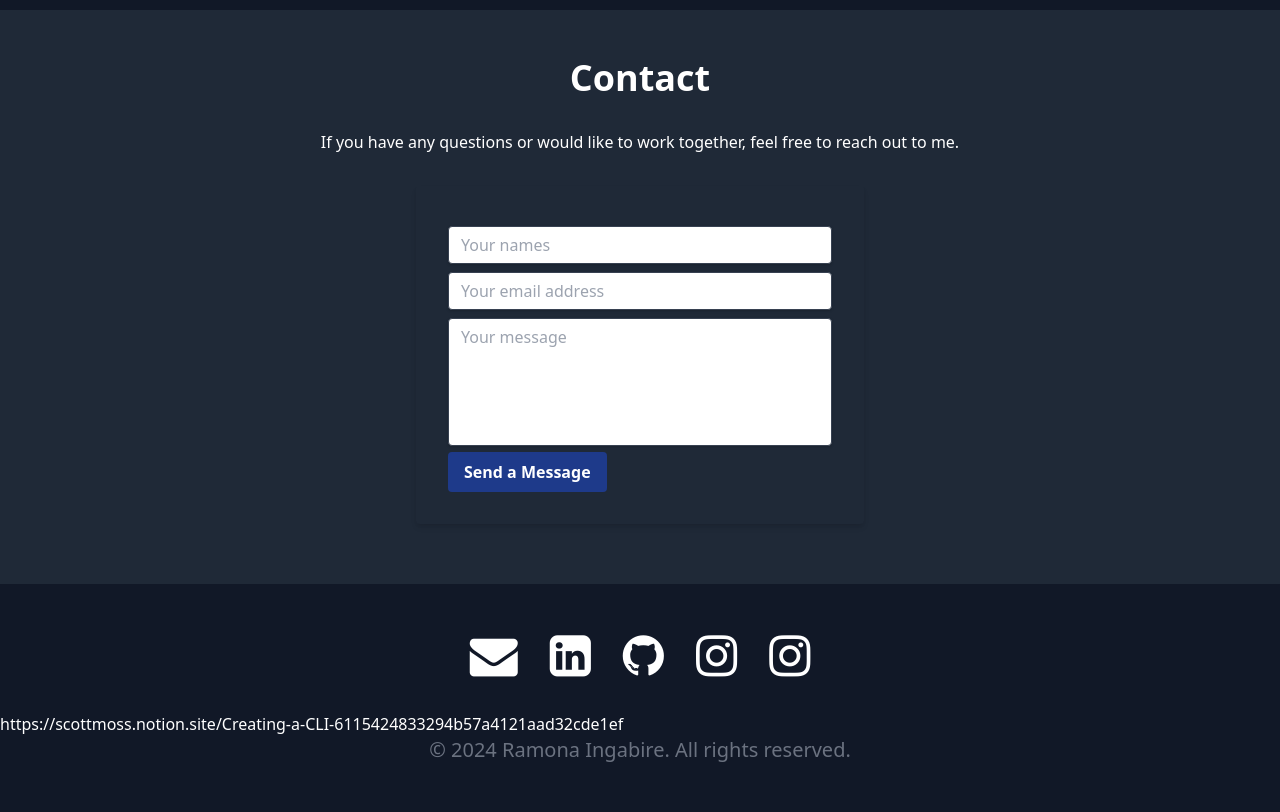
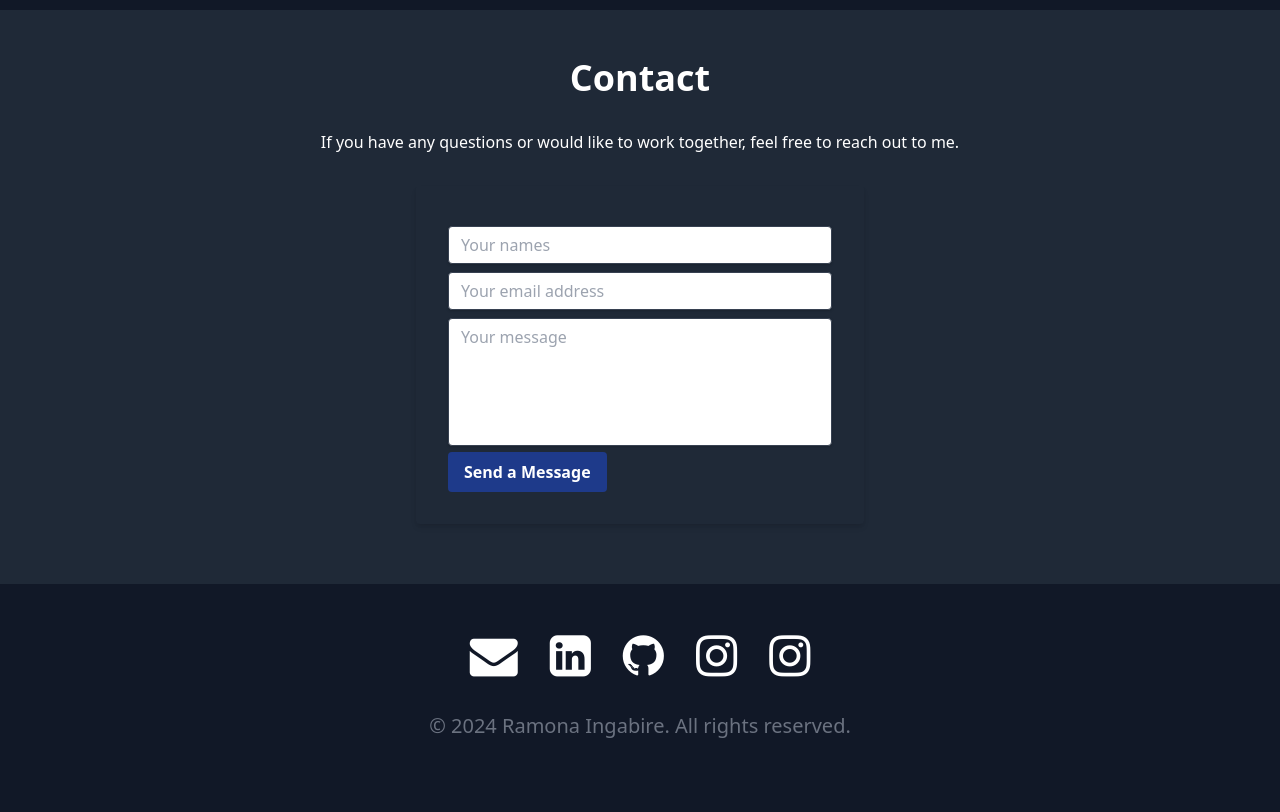
Before and after one commit to DevRamona/portfolio, a website: page src/index.html in a window 1280 px wide. Shown: the part 2552-3364 px from the top of the page. After the commit the page ends 3340 px from the top, so only its background shows below. Drawn offline with nearby package versions, Linux system fonts and the light colour scheme.

Commit message:
remove the unnecessary link

```diff
--- a/src/index.html
+++ b/src/index.html
@@ -209,7 +209,6 @@
             <a href="/" class="fa fa-instagram text-4xl md:text-5xl text-white mx-4 my-2 md:my-0 hover:text-red-500"></a>
             <a href="/" class="fa fa-instagram text-4xl md:text-5xl text-white mx-4 my-2 md:my-0 hover:text-red-500"></a>
         </div>
-        https://scottmoss.notion.site/Creating-a-CLI-6115424833294b57a4121aad32cde1ef
 
         <p class="text-center font-lg text-xl md:text-xl text-gray-500">© 2024 Ramona Ingabire. All rights reserved.</p>
     </footer>
```
